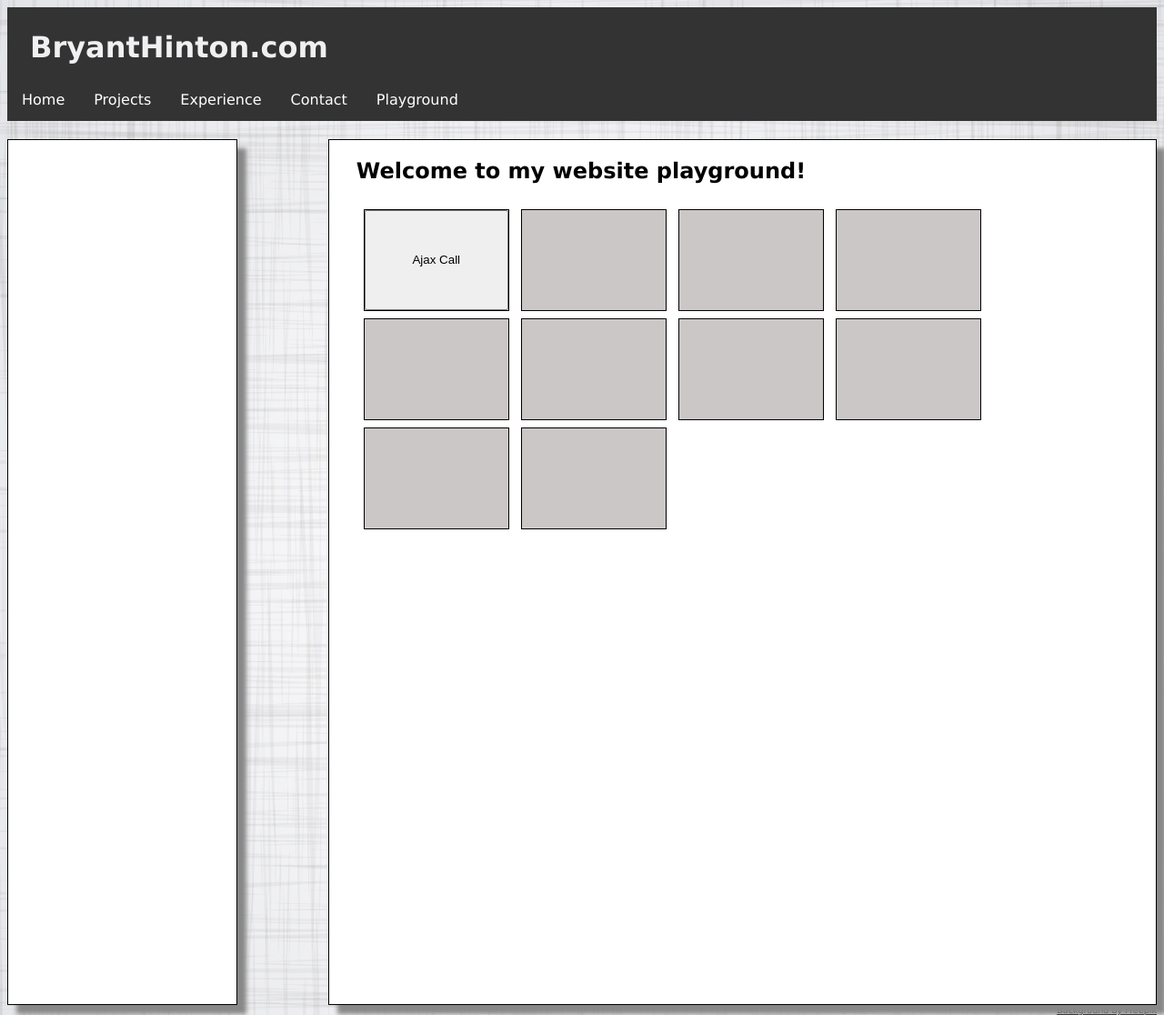
After one commit to bryantmh/Website, a PHP site: page /portfolio/playground.html in a window 1280 px wide. The commit adds this page. Shown: the whole page at 91% size. Run offline with PHP 8.4, Linux system fonts and the light colour scheme; some libraries are stand-ins or nearby versions.

Commit message:
Added playground page, and cleaned up code

```diff
--- a/Lorem Ipsum.php
+++ b/portfolio/Lorem Ipsum.php
@@ -1,3 +1,4 @@
+<h2>Lorem Ipsum</h2>
 Lorem ipsum dolor sit amet, consectetur adipiscing elit. Donec ut lorem vitae est cursus varius. Morbi libero arcu, molestie quis interdum et, vestibulum a elit. Donec congue imperdiet purus, nec eleifend erat volutpat vitae. Cras non magna at magna cursus pretium sed in ex. Sed fringilla nunc in sagittis ullamcorper. Duis sit amet mauris non orci egestas porttitor et eget eros. Sed hendrerit rutrum molestie. Interdum et malesuada fames ac ante ipsum primis in faucibus. Etiam egestas arcu ex, sed cursus nunc ultrices nec. Phasellus nunc eros, auctor a mauris ac, fermentum ullamcorper nunc. Lorem ipsum dolor sit amet, consectetur adipiscing elit. Nulla elementum eros vitae ante viverra malesuada.<br><br>
 
 Aliquam iaculis nibh enim, at suscipit nisl aliquet in. Vestibulum aliquam magna nulla, nec egestas elit lacinia ac. Mauris sed tortor lectus. Etiam in bibendum nibh. Nam sit amet sem bibendum, congue augue tincidunt, finibus nibh. Fusce gravida, ante ut scelerisque vehicula, magna lorem accumsan velit, ac dapibus nulla arcu id erat. Pellentesque ornare sapien in nisi varius, id tempus urna dictum. Nulla volutpat rutrum nulla. Phasellus auctor, ligula ut aliquet efficitur, sapien nisi fermentum dolor, quis viverra dolor nisi a odio. Fusce ullamcorper sed lectus non commodo. Mauris tincidunt felis vel odio maximus sagittis. Aenean et odio a purus ultricies condimentum. Proin eu varius diam, in eleifend turpis. Etiam dapibus pharetra elit at cursus.<br><br>
--- /dev/null
+++ b/portfolio/playground.html
@@ -0,0 +1,66 @@
+<head>
+	<link rel="stylesheet" type="text/css" href="./portfolio.css">
+	<script src="https://ajax.googleapis.com/ajax/libs/jquery/3.2.1/jquery.min.js"></script>
+	<script src="portfolio.js" ></script>
+	<title>Playground</title>
+</head>
+
+<nav>
+	<div><h1>BryantHinton.com</h1></div>
+	<ul>
+		<li><a href="./">Home</a></li>
+		<li><a href="./projects.html">Projects</a></li>
+		<li><a href="./experience.html">Experience</a></li>
+		<li><a href="./contact.html">Contact</a></li>
+		<li><a href="./playground.html">Playground</a></li>
+	</ul>
+</nav>
+
+<body>
+	<section>
+	    <aside>
+	        <div class='parent'>
+	      		<div id="add"></div>
+	        </div>
+	    </aside>
+	    <article>
+	   		<div class='parent' style="margin-left: 100px;">
+			    <h2>Welcome to my website playground!</h2>
+			    <div class='box'>
+			         <input type='button' value="Ajax Call" onclick="testFunction()" style="width: 100%; height: 100%;">
+			    </div>
+			    <div class='box'>
+			        <!-- <p class='box2'>This is another test textbox.....</p> -->
+			    </div>
+			    <div class='box'>
+			        <!-- <p class='box2'>And another</p> -->
+			    </div>
+			    <div class='box'>
+			        <!-- <p class='box2'>And another.....</p> -->
+			    </div>
+			    <div class='box'>
+			        <!-- <p class='box2'>And.... another</p> -->
+			    </div>
+			    <div class='box'>
+			        <!-- <p class='box2'>Another???</p> -->
+			    </div>
+			    <div class='box'>
+			        <!-- <p class='box2'>Okay, last one now, I promise....</p> -->
+			    </div>
+			    <div class='box'>
+			        <!-- <p class='box2'>LOL, JK</p> -->
+			    </div>
+			    <div class='box'>
+			        <!-- <p class='box2'>This is the last one</p> -->
+			    </div>
+			    <div class='box'>
+			        <!-- <input type='button' value="Button" onclick="testFunction()" style="width: 100%; height: 100%;"> -->
+			    </div>
+			</div>
+	    </article>
+	</section>
+</body>
+
+<footer>
+	<a href='http://www.freepik.com/free-vector/grey-linen-texture-background_835399.htm' style="font-size: .6em; float: right; color: black;">Background by Freepik</a>
+</footer>
--- a/portfolio/portfolio.css
+++ b/portfolio/portfolio.css
@@ -1,56 +1,32 @@
-.box {
-    border: 1px solid black;
-    width: 18.6%;
-    height: 110px;
-    margin-left: 8px;
-    margin-top: 8px;
-    margin-right: 0px;
-    margin-bottom: 0px;
-    background-color: #ccc7c7;
-    display: inline-block;
-    vertical-align: top;
-
-}
-.box2 {
-   position: relative;
-   top: 50%;
-   transform: translateY(-120%);
-   text-align: center;
-   padding-left: 0px;
-}
-.box3 {
-   position: relative;
-   top: 50%;
-   transform: translateY(-100%);
-   text-align: center;
-   padding-left: 0px;
-}
+/*Stuff needed for main theme*/
 
 body {
     background-image: url('img/preview.jpg');
     font-family: Verdana;
 }
 
-h1 {
+nav h1 {
+    font-size: 2em;
     color: #f0f0f2;
-    margin: 0px;
+    margin: 0;
     padding: 25px;
     padding-bottom: 15px;
 }
 
-.header {
+nav ul, nav div {
     list-style-type: none;
     margin: 0;
     padding: 0;
     overflow: hidden;
     background-color: #333;
+
 }
 
-ul.header li {
+nav ul li {
     float: left;
 }
 
-ul.header li a {
+nav ul li a {
     display: block;
     color: white;
     text-align: center;
@@ -58,8 +34,7 @@ ul.header li a {
     text-decoration: none;
 }
 
-/* Change the link color to #111 (black) on hover */
-ul.header li a:hover {
+nav ul li a:hover {
     background-color: #111;
 }
 
@@ -68,17 +43,36 @@ p {
     padding-left: 10px;
     padding-bottom: -5px;
 }
+
+section {
+ display: flex;
+}
+
+aside {
+ flex: 1
+}
+
+article {
+ flex: 4
+}
+
 .parent {
+    min-height: 900px;
     padding-left: 30px;
     padding-right: 30px;
     padding-bottom: 50px;
     background-color: white;
     max-width: 1210px;
     margin: auto;
+    margin-top: 20px;
     box-shadow: 10px 10px 5px #888888;
     border: 1px solid black;
 
 }
+
+
+
+/*Stuff needed for dynamic box movement*/
 
 @media screen and (max-width: 1100px)
 {
@@ -107,3 +101,31 @@ a.button {
     text-decoration: none;
     color: initial;
 }
+
+.box {
+    border: 1px solid black;
+    width: 18.6%;
+    height: 110px;
+    margin-left: 8px;
+    margin-top: 8px;
+    margin-right: 0px;
+    margin-bottom: 0px;
+    background-color: #ccc7c7;
+    display: inline-block;
+    vertical-align: top;
+
+}
+.box2 {
+   position: relative;
+   top: 50%;
+   transform: translateY(-120%);
+   text-align: center;
+   padding-left: 0px;
+}
+.box3 {
+   position: relative;
+   top: 50%;
+   transform: translateY(-100%);
+   text-align: center;
+   padding-left: 0px;
+}
```
Also changed, not shown: portfolio/contact.html (+13 -7 lines), portfolio/experience.html (+13 -7 lines), portfolio/index.html (+13 -7 lines), portfolio/portfolio.js (renamed from script.js, +0 -7 lines), portfolio/projects.html (+13 -7 lines), 2 other files.
